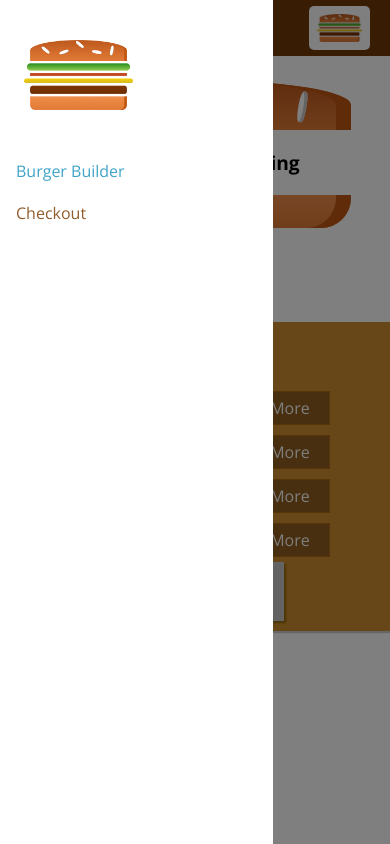
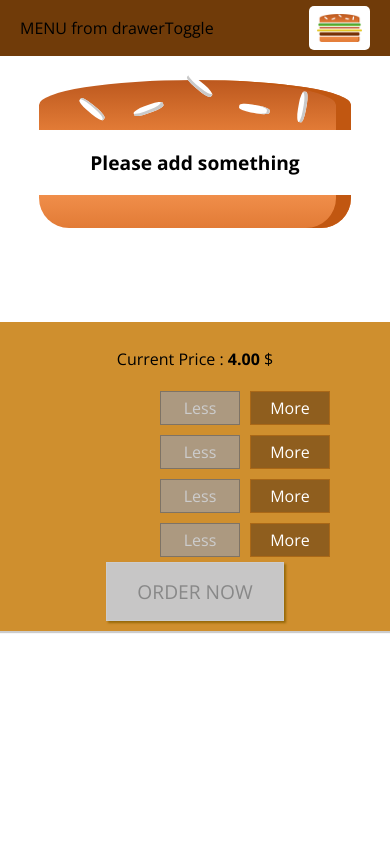
Before and after one commit to momtysamby/BurgerBuilder, a React app: page / in a window 390 px wide. Built offline with nearby package versions, Linux system fonts and the light colour scheme.

Commit message:
Toggle menu button for mobile devices

```diff
--- a/src/components/Layout/Layout.js
+++ b/src/components/Layout/Layout.js
@@ -5,17 +5,23 @@ import SideDrawer from '../Navigation/SideDrawer/SideDrawer'
 
 class Layout extends Component {
     state = {
-        showSideDrawer: true
+        showSideDrawer: false
     }
 
     sideDrawerClosedHandler = () => {
         this.setState({showSideDrawer: false})
     }
 
+    sideDrawerToggleHandler = () => {
+        this.setState((prevState) => {
+            return {showSideDrawer: !prevState.showSideDrawer}
+        })
+    }
+
     render () {
         return (
             <React.Fragment>
-                <Toolbar/>
+                <Toolbar drawerToggleClicked={this.sideDrawerToggleHandler}/>
                 <SideDrawer
                 open={this.state.showSideDrawer}
                 closed={this.sideDrawerClosedHandler}/>
--- /dev/null
+++ b/src/components/Navigation/SideDrawer/DrawerToggle/DrawerToggle.js
@@ -0,0 +1,9 @@
+import React from 'react'
+
+const drawerToggle = (props) => (
+    <div onClick={props.clicked}>
+        MENU from drawerToggle
+    </div>
+)
+
+export default drawerToggle
--- a/src/components/Navigation/Toolbar/Toolbar.js
+++ b/src/components/Navigation/Toolbar/Toolbar.js
@@ -2,10 +2,11 @@ import React from 'react'
 import classes from './Toolbar.css'
 import Logo from '../../Logo/Logo'
 import NavigationItems from '../NavigationItems/NavigationItems'
+import DrawerToggle from '../SideDrawer/DrawerToggle/DrawerToggle'
 
 const toolbar = (props) => (
     <header className={classes.Toolbar}>
-        <div>MENU</div>
+        <DrawerToggle clicked={props.drawerToggleClicked}/>
         <div className={classes.Logo}>
             <Logo/>
         </div>
```
Also changed, not shown: src/components/Navigation/SideDrawer/DrawerToggle/DrawerToggle.css (added).
